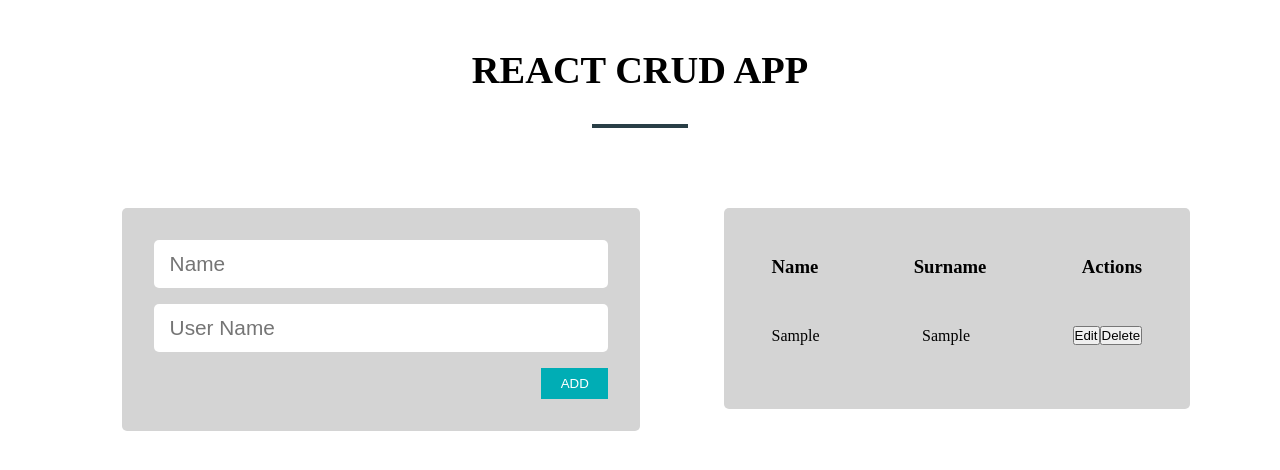
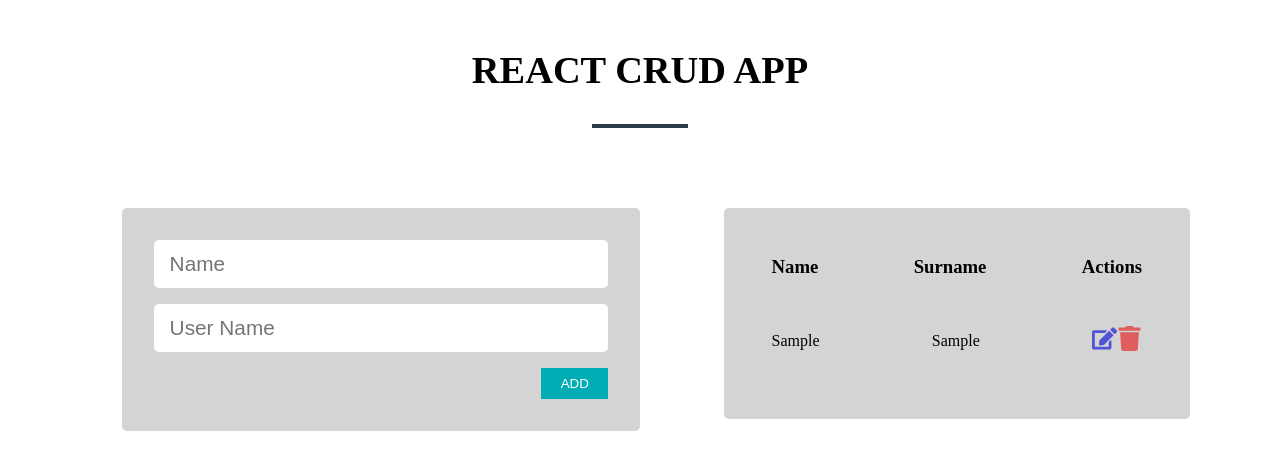
Before and after one commit to alperenmehmet/react-crud-app, a React (Create React App) app: page / in a window 1280 px wide. Both pictures are taken after typing "Sample", "Sample" into the empty fields and a click on the button "ADD". Shown: the top 470 px of the page. Built offline with nearby package versions, Linux system fonts and the light colour scheme; a web font is replaced by a local one.

Commit message:
Readme file added.

```diff
--- a/package.json
+++ b/package.json
@@ -8,6 +8,7 @@
     "@testing-library/user-event": "^12.1.10",
     "react": "^17.0.2",
     "react-dom": "^17.0.2",
+    "react-icons": "^4.3.1",
     "react-scripts": "4.0.3",
     "web-vitals": "^1.0.1"
   },
--- a/src/components/UserList.js
+++ b/src/components/UserList.js
@@ -1,5 +1,6 @@
 import React from 'react';
 import { useGlobalContext } from '../context';
+import { FaEdit, FaTrash } from 'react-icons/fa';
 
 const UserList = () => {
   const { users, deleteUser, editUser } = useGlobalContext();
@@ -24,7 +25,7 @@ const UserList = () => {
                   <p>{userName}</p>
                   <div className='action-buttons'>
                     <button type='type' onClick={() => editUser(id)}>
-                      Edit
+                      <FaEdit className='edit-button' />
                     </button>
                     <button
                       type='type'
@@ -32,7 +33,7 @@ const UserList = () => {
                         deleteUser(id);
                       }}
                     >
-                      Delete
+                      <FaTrash className='delete-button' />
                     </button>
                   </div>
                 </li>
--- a/src/index.css
+++ b/src/index.css
@@ -134,3 +134,30 @@ ul {
     margin: 0 auto;
   }
 }
+
+.action-buttons button {
+  border: none;
+  background: #d4d4d4;
+}
+
+.edit-button {
+  justify-content: center;
+  border-style: hidden;
+  width: 25px;
+  height: 25px;
+  cursor: pointer;
+  color: rgb(82, 82, 214);
+}
+.edit-button:hover {
+  color: blue;
+}
+.delete-button {
+  justify-content: center;
+  width: 25px;
+  height: 25px;
+  cursor: pointer;
+  color: rgb(224, 93, 93);
+}
+.delete-button:hover {
+  color: red;
+}
```
Also changed, not shown: 2 other files (tests, documents, lock files or other folders).
